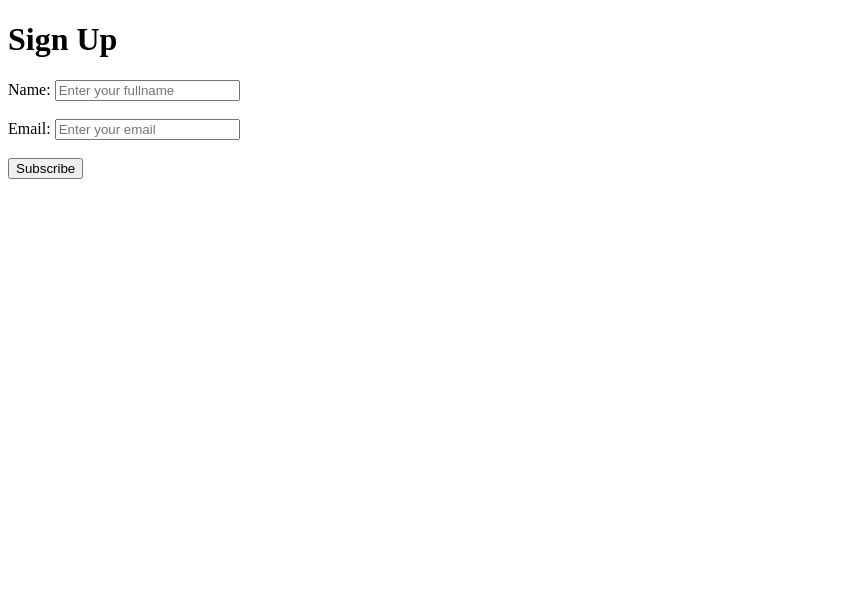
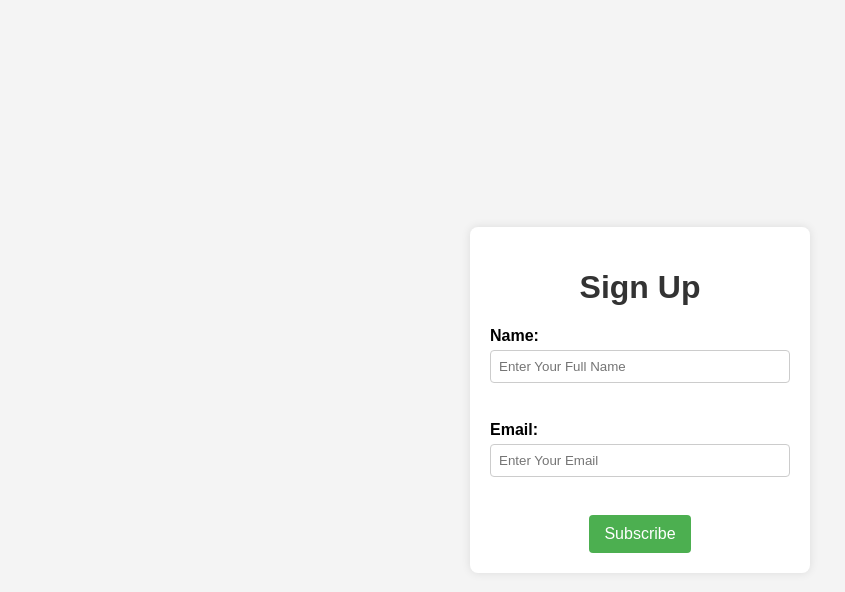
Before and after one commit to proraahul/JS-DOM, a plain HTML site: page form.html in a window 1280 px wide. Shown: the whole page, without its empty margins (0-845 px from the left). Drawn offline with Linux system fonts and the light colour scheme.

```diff
--- a/form.html
+++ b/form.html
@@ -1,25 +1,82 @@
 <!DOCTYPE html>
 <html lang="en">
-
 <head>
     <meta charset="UTF-8">
     <meta http-equiv="X-UA-Compatible" content="IE=edge">
     <meta name="viewport" content="width=device-width, initial-scale=1.0">
     <title>Javascript Form</title>
 </head>
+<style>
+    body {
+    font-family: 'Arial', sans-serif;
+    background-color: #f4f4f4;
+    margin: 0;
+    padding: 0;
+    display: flex;
+    justify-content: center;
+    align-items: center;
+    height: 100vh;
+}
 
+#signup {
+    background-color: #fff;
+    padding: 20px;
+    border-radius: 8px;
+    box-shadow: 0 0 10px rgba(0, 0, 0, 0.1);
+    width: 300px;
+    text-align: center;
+}
+
+h1 {
+    color: #333;
+}
+
+.field {
+    margin-bottom: 20px;
+    text-align: left;
+}
+
+label {
+    display: block;
+    font-weight: bold;
+    margin-bottom: 5px;
+}
+
+input {
+    width: 100%;
+    padding: 8px;
+    box-sizing: border-box;
+    border: 1px solid #ccc;
+    border-radius: 4px;
+}
+
+button {
+    background-color: #4caf50;
+    color: #fff;
+    padding: 10px 15px;
+    border: none;
+    border-radius: 4px;
+    cursor: pointer;
+    font-size: 16px;
+}
+
+button:hover {
+    background-color: #45a049;
+}
+
+</style>
 <body>
     <form action="signup.html" method="post" id="signup">
         <h1>Sign Up</h1>
         <div class="field">
             <label for="name">Name:</label>
-            <input type="text" id="name" name="name" placeholder="Enter your fullname">
+            <input type="text" id="name" name="name" placeholder="Enter Your Full Name">
             <small></small>
         </div>
         <br>
         <div class="field">
             <label for="email">Email:</label>
-            <input type="text" id="email" name="email" placeholder="Enter your email">
+            <input type="text" id="email" name="email" placeholder="Enter Your Email">
             <small></small>
         </div>
         <br>
```
